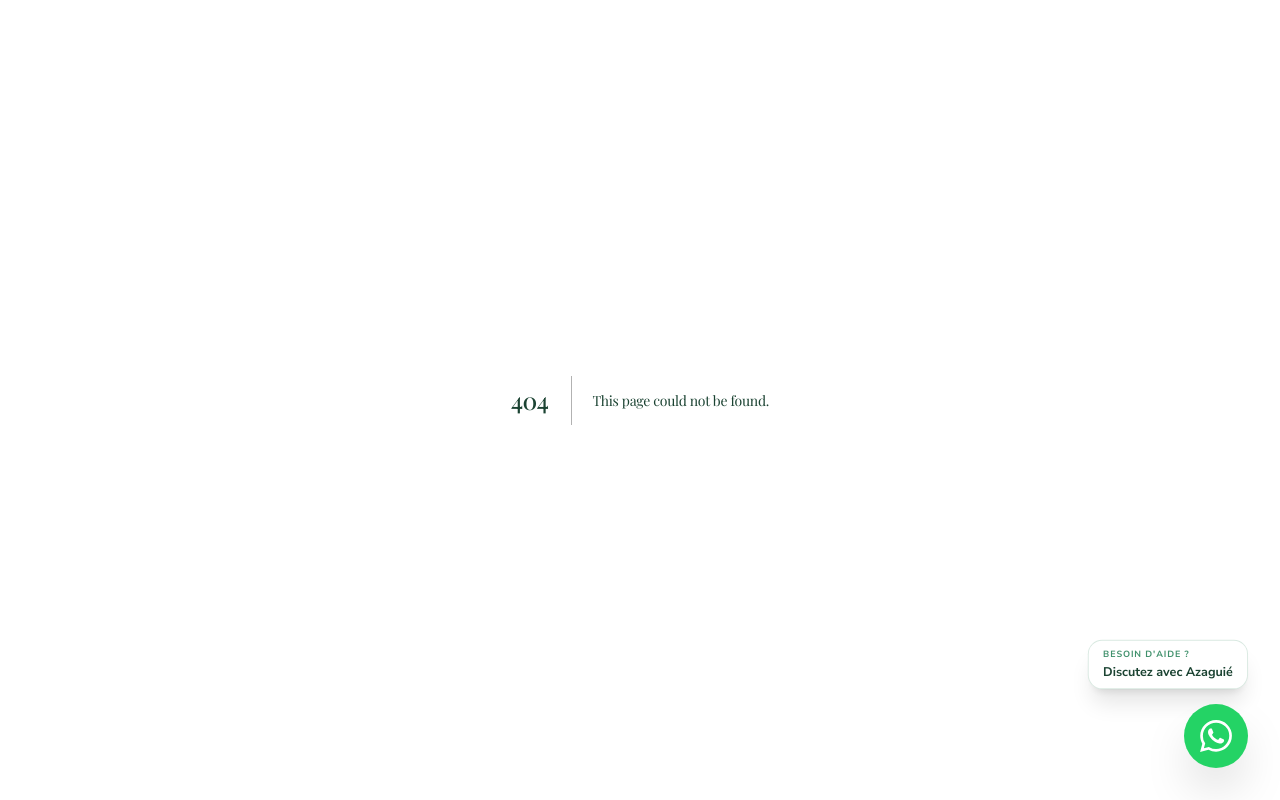
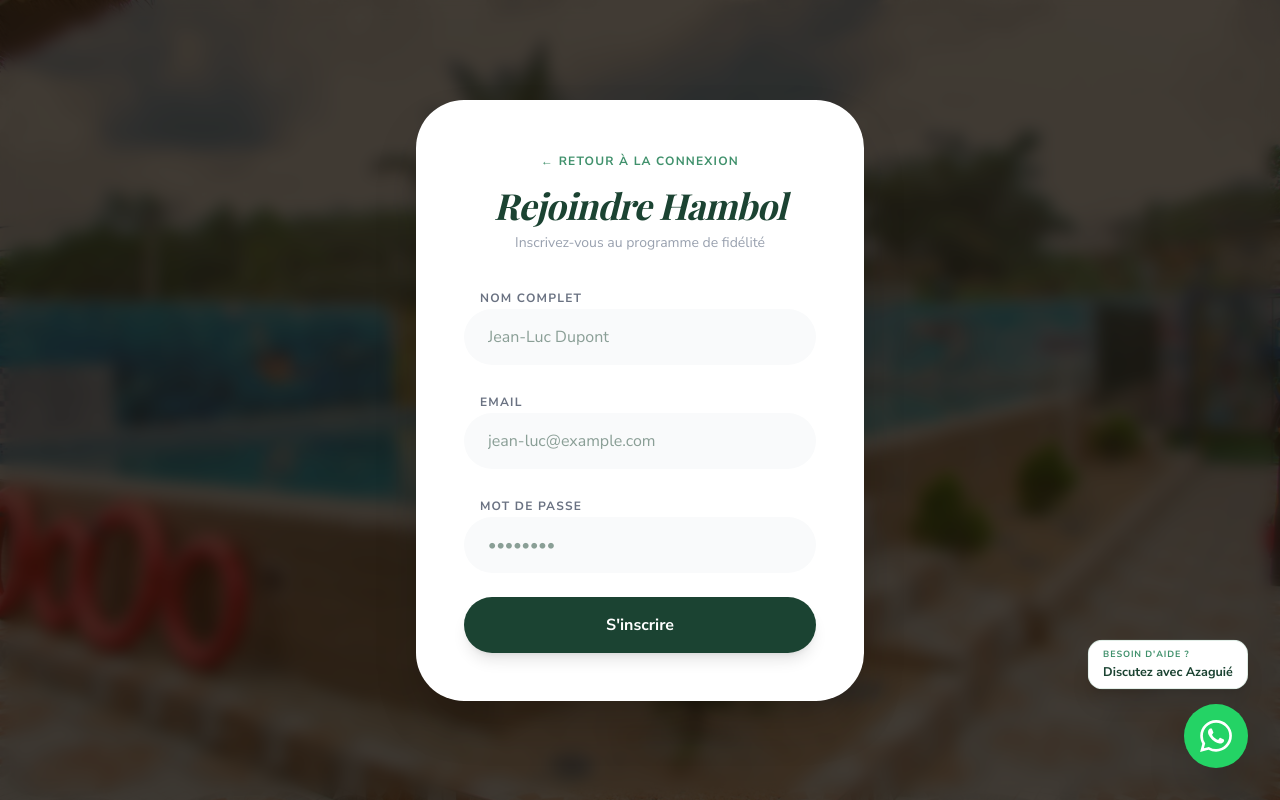
Before and after one commit to cornerstoneros-glitch/hotel_hambol, a Next.js app: page /auth/client/register in a window 1280 px wide. Before the commit this address had no page. Built offline with nearby package versions, Linux system fonts and the light colour scheme; a web font is replaced by a local one.

Commit message:
Nouveau client ? Inscrivez-vous pour le programme de fidélité

```diff
--- /dev/null
+++ b/src/app/api/auth/client/register/route.ts
@@ -0,0 +1,61 @@
+import { NextResponse } from 'next/server';
+import prisma from '@/lib/prisma';
+
+export async function POST(request: Request) {
+  try {
+    const { name, email, password } = await request.json();
+
+    if (!email || !password || !name) {
+      return NextResponse.json({ error: 'Tous les champs sont obligatoires' }, { status: 400 });
+    }
+
+    // 1. Check if user already exists
+    const existingUser = await prisma.user.findUnique({
+      where: { email }
+    });
+
+    if (existingUser) {
+      return NextResponse.json({ error: 'Cet email est déjà utilisé' }, { status: 400 });
+    }
+
+    // 2. Create User + LoyaltyProgram + GuestPreferences in a transaction
+    const result = await prisma.$transaction(async (tx) => {
+      const user = await tx.user.create({
+        data: {
+          name,
+          email,
+          password, // In a real production, you'd hash this. For this platform, we follow current patterns.
+          role: 'CLIENT',
+        }
+      });
+
+      const loyalty = await tx.loyaltyProgram.create({
+        data: {
+          userId: user.id,
+          points: 0,
+          tier: 'STANDARD'
+        }
+      });
+
+      const preferences = await tx.guestPreferences.create({
+        data: {
+          userId: user.id,
+          pillowType: 'PLUME',
+          beverages: 'Eau minérale, Jus locaux'
+        }
+      });
+
+      return { user, loyalty };
+    });
+
+    return NextResponse.json({
+      success: true,
+      message: 'Compte créé avec succès ! Bienvenue au programme de fidélité.',
+      user: { id: result.user.id, name: result.user.name, email: result.user.email }
+    });
+
+  } catch (error) {
+    console.error('Registration error:', error);
+    return NextResponse.json({ error: 'Une erreur est survenue lors de l\'inscription' }, { status: 500 });
+  }
+}
--- a/src/app/auth/client/page.tsx
+++ b/src/app/auth/client/page.tsx
@@ -21,7 +21,7 @@ export default function ClientLoginPage() {
       <div className="relative z-10 w-full max-w-md bg-white rounded-[3rem] p-12 shadow-2xl space-y-8 animate-fade-in-up">
         <header className="text-center space-y-2">
            <Link href="/" className="inline-flex items-center gap-2 text-accent font-bold uppercase tracking-widest text-xs mb-4">
-             ← Retour à l'accueil
+             ← Retour à l&apos;accueil
            </Link>
            <h1 className="text-4xl font-title font-bold text-primary italic">Espace Client</h1>
            <p className="text-gray-400 text-sm">Bienvenue dans votre univers Palace</p>
@@ -60,7 +60,7 @@ export default function ClientLoginPage() {
 
         <footer className="text-center">
            <p className="text-xs text-gray-400">
-             Nouveau client ? <span className="text-accent font-bold cursor-pointer hover:underline">Inscrivez-vous pour le programme de fidélité</span>
+             Nouveau client ? <Link href="/auth/client/register" className="text-accent font-bold cursor-pointer hover:underline transition-all">Inscrivez-vous pour le programme de fidélité</Link>
            </p>
         </footer>
       </div>
--- /dev/null
+++ b/src/app/auth/client/register/page.tsx
@@ -0,0 +1,122 @@
+'use client';
+
+import { useState } from 'react';
+import Link from 'next/link';
+
+export default function ClientRegisterPage() {
+  const [name, setName] = useState('');
+  const [email, setEmail] = useState('');
+  const [password, setPassword] = useState('');
+  const [loading, setLoading] = useState(false);
+  const [error, setError] = useState<string | null>(null);
+  const [success, setSuccess] = useState(false);
+
+  const handleSubmit = async (e: React.FormEvent) => {
+    e.preventDefault();
+    setLoading(true);
+    setError(null);
+
+    try {
+      const res = await fetch('/api/auth/client/register', {
+        method: 'POST',
+        headers: { 'Content-Type': 'application/json' },
+        body: JSON.stringify({ name, email, password }),
+      });
+
+      const data = await res.json();
+
+      if (!res.ok) {
+        throw new Error(data.error || 'Erreur lors de l\'inscription');
+      }
+
+      setSuccess(true);
+    } catch (err: any) {
+      setError(err.message);
+    } finally {
+      setLoading(false);
+    }
+  };
+
+  if (success) {
+    return (
+      <div className="min-h-screen bg-[#FDFBF7] flex items-center justify-center p-6 bg-[url('/images/azaguie/hero.jpg')] bg-cover bg-center relative">
+        <div className="absolute inset-0 bg-[#1A1208]/80 backdrop-blur-sm" />
+        <div className="relative z-10 w-full max-w-md bg-white rounded-[3rem] p-12 shadow-2xl text-center space-y-8 animate-fade-in">
+           <div className="w-20 h-20 bg-green-100 text-green-500 rounded-full flex items-center justify-center text-4xl mx-auto">✓</div>
+           <div className="space-y-4">
+              <h2 className="text-3xl font-title font-bold text-primary">Bienvenue {name.split(' ')[0]} !</h2>
+              <p className="text-gray-500">Votre compte a été créé et vous êtes désormais membre de notre programme de fidélité.</p>
+           </div>
+           <Link href="/auth/client" className="block w-full bg-primary text-white font-bold py-4 rounded-full shadow-lg hover:bg-primary-dk transition-all">
+             Se Connecter
+           </Link>
+        </div>
+      </div>
+    );
+  }
+
+  return (
+    <div className="min-h-screen bg-[#FDFBF7] flex items-center justify-center p-6 bg-[url('/images/azaguie/hero.jpg')] bg-cover bg-center relative">
+      <div className="absolute inset-0 bg-[#1A1208]/80 backdrop-blur-sm" />
+
+      <div className="relative z-10 w-full max-w-md bg-white rounded-[3rem] p-12 shadow-2xl space-y-8 animate-fade-in-up">
+        <header className="text-center space-y-2">
+           <Link href="/auth/client" className="inline-flex items-center gap-2 text-accent font-bold uppercase tracking-widest text-xs mb-4">
+             ← Retour à la connexion
+           </Link>
+           <h1 className="text-4xl font-title font-bold text-primary italic">Rejoindre Hambol</h1>
+           <p className="text-gray-400 text-sm">Inscrivez-vous au programme de fidélité</p>
+        </header>
+
+        {error && (
+          <div className="bg-red-50 border border-red-200 text-red-600 px-4 py-2 rounded-xl text-xs font-bold text-center">
+            {error}
+          </div>
+        )}
+
+        <form onSubmit={handleSubmit} className="space-y-6">
+           <div className="space-y-2">
+              <label className="text-xs font-bold uppercase tracking-widest text-gray-500 ml-4">Nom Complet</label>
+              <input
+                type="text"
+                value={name}
+                onChange={(e) => setName(e.target.value)}
+                className="w-full bg-gray-50 border-none rounded-full px-6 py-4 text-primary focus:ring-2 focus:ring-accent transition-all"
+                placeholder="Jean-Luc Dupont"
+                required
+              />
+           </div>
+           <div className="space-y-2">
+              <label className="text-xs font-bold uppercase tracking-widest text-gray-500 ml-4">Email</label>
+              <input
+                type="email"
+                value={email}
+                onChange={(e) => setEmail(e.target.value)}
+                className="w-full bg-gray-50 border-none rounded-full px-6 py-4 text-primary focus:ring-2 focus:ring-accent transition-all"
+                placeholder="jean-luc@example.com"
+                required
+              />
+           </div>
+           <div className="space-y-2">
+              <label className="text-xs font-bold uppercase tracking-widest text-gray-500 ml-4">Mot de passe</label>
+              <input
+                type="password"
+                value={password}
+                onChange={(e) => setPassword(e.target.value)}
+                className="w-full bg-gray-50 border-none rounded-full px-6 py-4 text-primary focus:ring-2 focus:ring-accent transition-all"
+                placeholder="••••••••"
+                required
+              />
+           </div>
+           <button
+             type="submit"
+             disabled={loading}
+             className="w-full bg-primary hover:bg-primary-dk text-white font-bold py-4 rounded-full shadow-lg hover:shadow-xl transition-all transform hover:scale-[1.02] active:scale-[0.98] disabled:opacity-50"
+           >
+             {loading ? 'Création...' : 'S\'inscrire'}
+           </button>
+        </form>
+      </div>
+    </div>
+  );
+}
```
